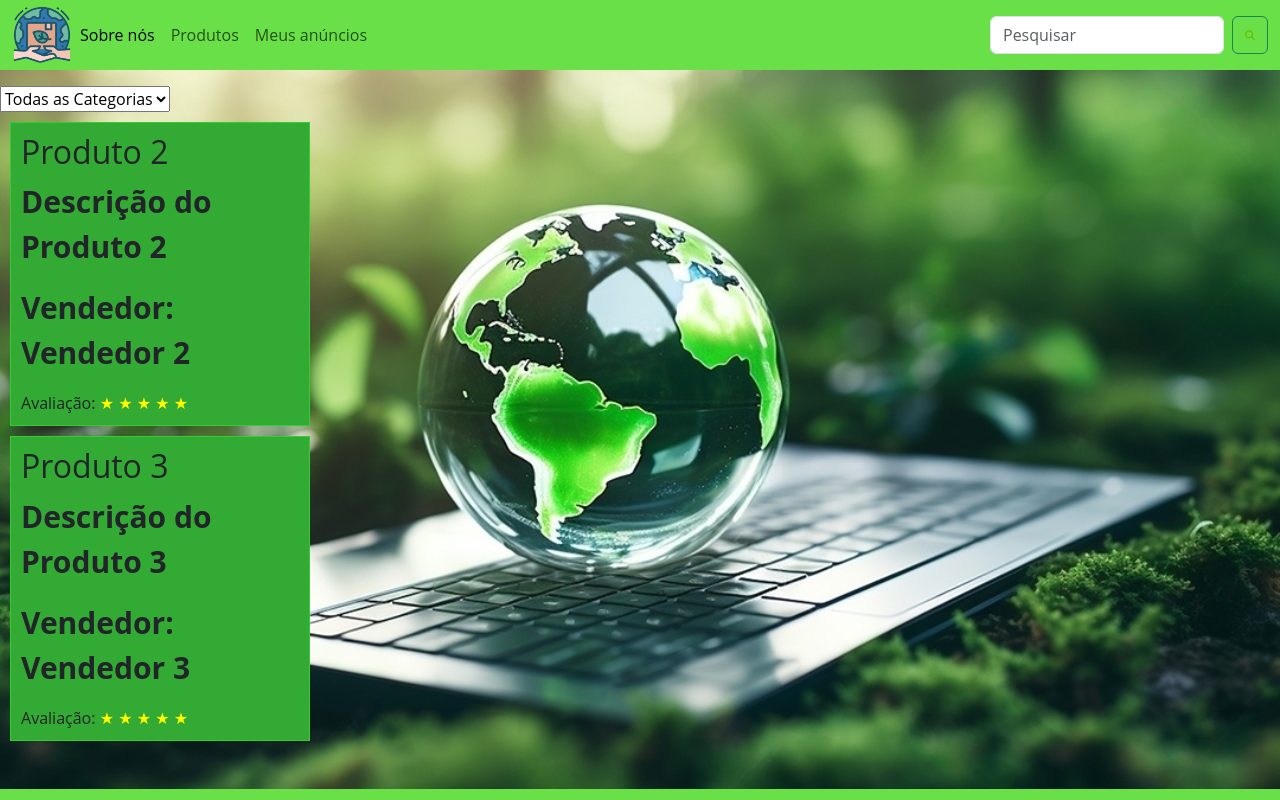
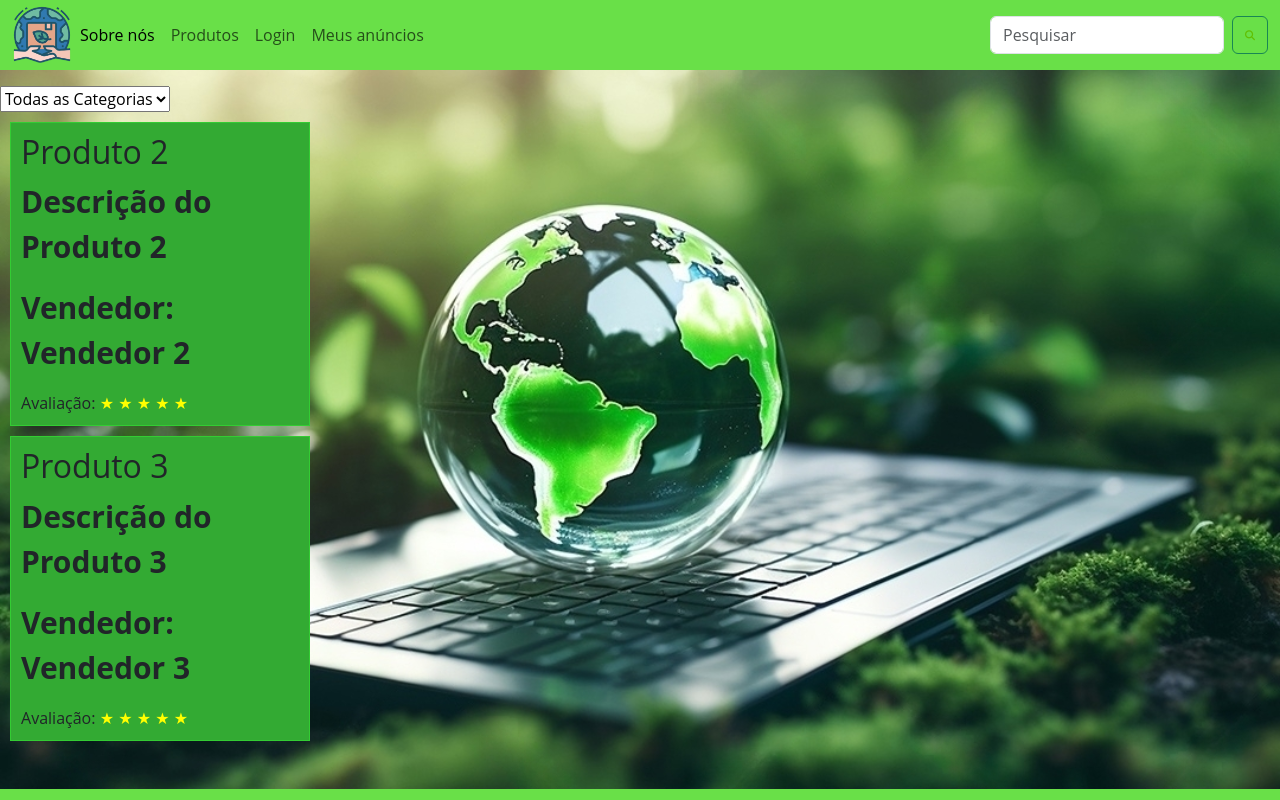
Before and after one commit to ICEI-PUC-Minas-PBR-SI/pbr-si-ads-2023-2-p1-tiaw-g6-tech-sustentavel, a plain HTML site: page produtos.html in a window 1280 px wide. Shown: the top 800 px of the page. Drawn offline with nearby package versions, Linux system fonts and the light colour scheme.

Commit message:
Update produtos.html
adicionando link para tela de login

```diff
--- a/produtos.html
+++ b/produtos.html
@@ -33,6 +33,9 @@
                         </li>
                         <li class="nav-item">
                             <a class="nav-link" href="#">Produtos</a>
+                        </li>
+                        <li class="nav-item">
+                            <a class="nav-link" href="./tela-login.html">Login</a>
                         </li>
                         <li class="nav-item">
                             <a class="nav-link" href="#">Meus anúncios</a>
```
